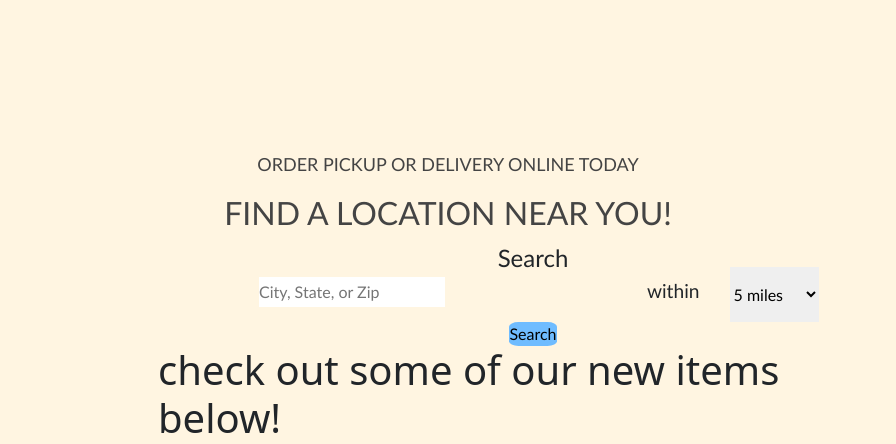
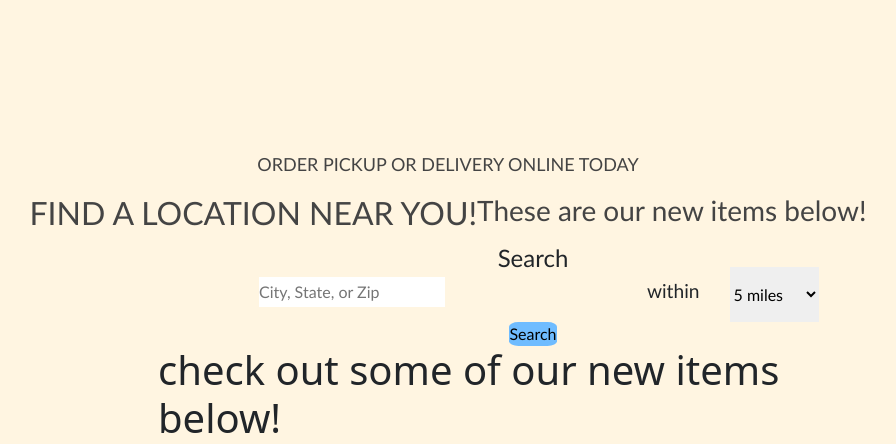
Before and after one commit to zmirzaa/subDelicious, a Flask app: page / in a window 1280 px wide; the page is wider, and only the part inside the window is pictured. Shown: the part 219-663 px from the top of that part, without its empty margins (242-1138 px from the left). Run offline with Flask 2, Linux system fonts and the light colour scheme.

Commit message:
Minor changes

```diff
--- a/flask_app/templates/dashboard.html
+++ b/flask_app/templates/dashboard.html
@@ -47,6 +47,7 @@
     </div>
     <div id="bottom_text2">
         <h2>FIND A LOCATION NEAR YOU!</h2>
+        <h3>These are our new items below! </h3>
     </div>
 
 
```
